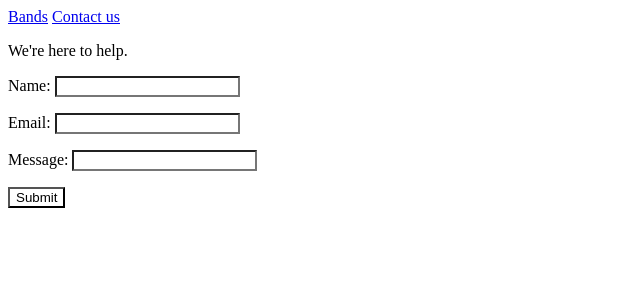
After one commit to WebSite48VoltsCGS/Stage-Web-Project-2023, a Django app: page /contact-us/ in a window 1280 px wide. The commit adds this page. Shown: the top 300 px of the page, without its empty margins (0-640 px from the left). Run offline with Django 4.2, Linux system fonts and the light colour scheme.

Commit message:
Day 5 - Added Navigation Bar, Contact Us page, Bands list display, Band add form

```diff
--- /dev/null
+++ b/django-web-app/merchex/listings/forms.py
@@ -0,0 +1,13 @@
+from django import forms
+from listings.models import Band
+...
+
+class BandForm(forms.ModelForm):
+    class Meta:
+        model = Band
+        fields = '__all__'
+
+class ContactUsForm(forms.Form):
+    name = forms.CharField(required=False)
+    email = forms.EmailField()
+    message = forms.CharField(max_length=1000)
--- a/django-web-app/merchex/listings/static/listings/styles.css
+++ b/django-web-app/merchex/listings/static/listings/styles.css
@@ -1 +1,8 @@
+* { background: #ffffff}
+
+.errorlist{
+    margin-bottom: -10px
+}
+/*
 * { background: #56534b}
+*/
--- a/django-web-app/merchex/listings/templates/listings/base.html
+++ b/django-web-app/merchex/listings/templates/listings/base.html
@@ -4,6 +4,10 @@
     <head><title>Merchex</title></head>
     <link rel="stylesheet" href="{% static 'listings/styles.css' %}" />
     <body>
+        <nav>
+            <a href="{% url 'band-list' %}">Bands</a>
+            <a href="{% url 'contact' %}">Contact us</a>
+          </nav>
 
         {% block content %}{% endblock %}
 
--- /dev/null
+++ b/django-web-app/merchex/listings/templates/listings/contact.html
@@ -0,0 +1,13 @@
+{% extends 'listings/base.html' %}
+
+{% block content %}
+
+<p>We're here to help.</p>
+
+<form action="" method="post" novalidate>
+    {% csrf_token %}
+    {{ form.as_p }}
+    <input type="submit" value="Submit">
+</form>
+
+{% endblock %}
--- a/django-web-app/merchex/listings/views.py
+++ b/django-web-app/merchex/listings/views.py
@@ -1,6 +1,10 @@
 from django.http import HttpResponse
-from django.shortcuts import render
+from django.shortcuts import redirect, render
+from django.core.mail import send_mail
+
 from listings.models import Band
+from listings.forms import BandForm
+from listings.forms import ContactUsForm
 
 test = [
     '<a href="../accueil/">Accueil</a>',
@@ -17,9 +21,35 @@ test_url = ''
 for url in test:
     test_url += '<li>' + url + '</li>'
 
-def hello(request):
+def band_list(request):
     bands = Band.objects.all()
-    return render(request, 'listings/hello.html', context={'bands': bands})
+    return render(request, 'listings/band_list.html', {'bands': bands})
+
+def band_detail(request, band_id):
+    band = Band.objects.get(id=band_id)
+    return render(request, 'listings/band_detail.html', {'band': band})
+    # return render(request, 'listings/band_detail.html', {'id': band_id})
+
+def band_create(request):
+    form = BandForm()
+    return render(request, 'listings/band_create.html', {'form': form})
+
+def contact(request):
+    if request.method == 'POST':
+        form = ContactUsForm(request.POST)
+        # If the form is not valid, continue to the return
+        # and display the form again (with errors).
+        if form.is_valid():
+            send_mail(
+                subject=f'Message from {form.cleaned_data["name"] or "anonymous"} via MerchEx Contact Us form',
+                message=form.cleaned_data['message'],
+                from_email=form.cleaned_data['email'],
+                recipient_list=['admin@merchex.xyz'])
+            # When the email is sent, redirect to the following url
+            return redirect('contact')
+    else:
+        form = ContactUsForm()
+    return render(request, 'listings/contact.html', {'form': form})
 
 def about(request):
     return HttpResponse('<h1>About Us</h1> <p>We love merch!</p>')
@@ -44,6 +74,3 @@ def programmation(request):
 
 def espace_pro(request):
     return HttpResponse(test_url)
-
-def contact(request):
-    return HttpResponse(test_url)
--- a/django-web-app/merchex/merchex/settings.py
+++ b/django-web-app/merchex/merchex/settings.py
@@ -122,3 +122,5 @@ STATIC_URL = 'static/'
 # https://docs.djangoproject.com/en/4.2/ref/settings/#default-auto-field
 
 DEFAULT_AUTO_FIELD = 'django.db.models.BigAutoField'
+
+EMAIL_BACKEND = 'django.core.mail.backends.console.EmailBackend'
--- a/django-web-app/merchex/merchex/urls.py
+++ b/django-web-app/merchex/merchex/urls.py
@@ -28,7 +28,10 @@ urlpatterns = [
     path('programmation/', views.programmation),
     path('espace_pro/', views.espace_pro),
     path('contact/', views.contact),
+    path('about-us/', views.about),
 
-    path('hello/', views.hello),
-    path('about-us/', views.about),
+    path('bands/', views.band_list, name='band-list'),
+    path('bands/<int:band_id>/', views.band_detail, name='band-detail'),
+    path('bands/add/', views.band_create, name='band-create'),
+    path('contact-us/', views.contact, name='contact'),
 ]
```
Also changed, not shown: django-web-app/merchex/listings/templates/listings/band_create.html (added, +11 -0 lines), django-web-app/merchex/listings/templates/listings/band_detail.html (added, +21 -0 lines), django-web-app/merchex/listings/templates/listings/band_list.html (added, +14 -0 lines), django-web-app/merchex/db.sqlite3, django-web-app/merchex/listings/migrations/0006_alter_listing_title.py (added), django-web-app/merchex/listings/templates/listings/obsolete/hello.html (renamed from django-web-app/merchex/listings/templates/listings/hello.html), 6 other files.
